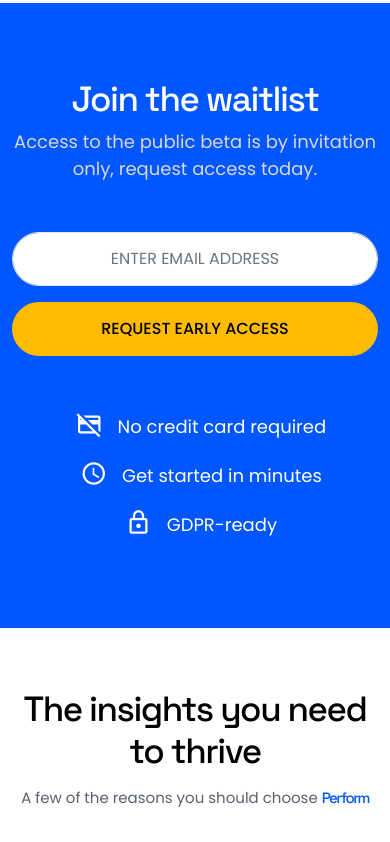
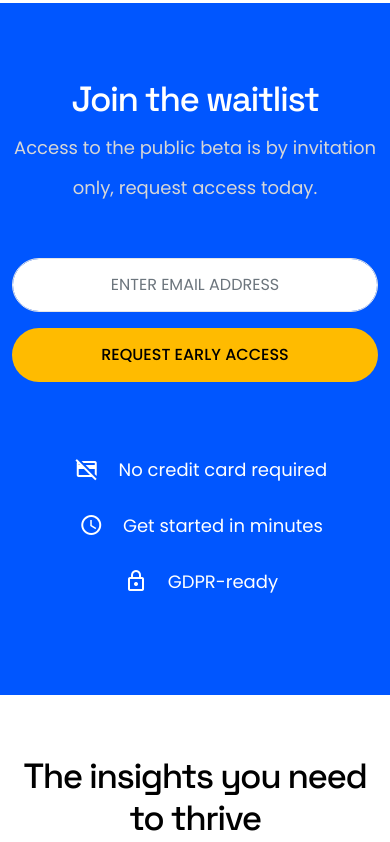
Before and after one commit to hughcrawford/perform, a plain HTML site: page index.html in a window 390 px wide. Shown: the part 1780-2622 px from the top of the page. Drawn offline with nearby package versions, Linux system fonts and the light colour scheme.

Commit message:
fix UI issues

```diff
--- a/index.html
+++ b/index.html
@@ -251,7 +251,7 @@
                             </div>
                             <div class="col-9 info-text">
                                 <h4>Smart recommendations</h4>
-                                <p>View insights & recommended actions driven by customer behaviour to stop churn & build loyal customers.</p>
+                                <p>View insights & recommended actions based on customer behaviour to stop churn & build loyal customers.</p>
                             </div>
                         </div>
                     </div>
--- a/resources/css/style.css
+++ b/resources/css/style.css
@@ -363,7 +363,7 @@ footer {
 }
 
 .sign-up-usp {
-    padding: 15px 0;
+    padding: 20px 0;
     margin-left: 100px;
     font-size: 18px;
 }
@@ -377,7 +377,7 @@ footer {
     color:#fff;
     position: relative;
     top: 5px;
-    font-size: 27px;
+    font-size: 24px;
 }
 
 @media (max-width: 576px) {
@@ -387,19 +387,23 @@ footer {
         margin-bottom: 50px;
     }
 
+    .sign-up p{
+        line-height: 40px;
+    }
+
     .sign-up-usp {
         padding: 0;
         margin-left: 0px;
-        margin-top: 50px;
+        margin-top: 70px;
         font-size: 18px;
     }
 
     .sign-up-usp-item {
-        padding-bottom: 15px;
+        padding-bottom: 25px;
     }
 
     .sign-up-usp .material-icons-outlined {
-        margin-right: 10px;
+        margin-right: 15px;
     }
 
  }
```
